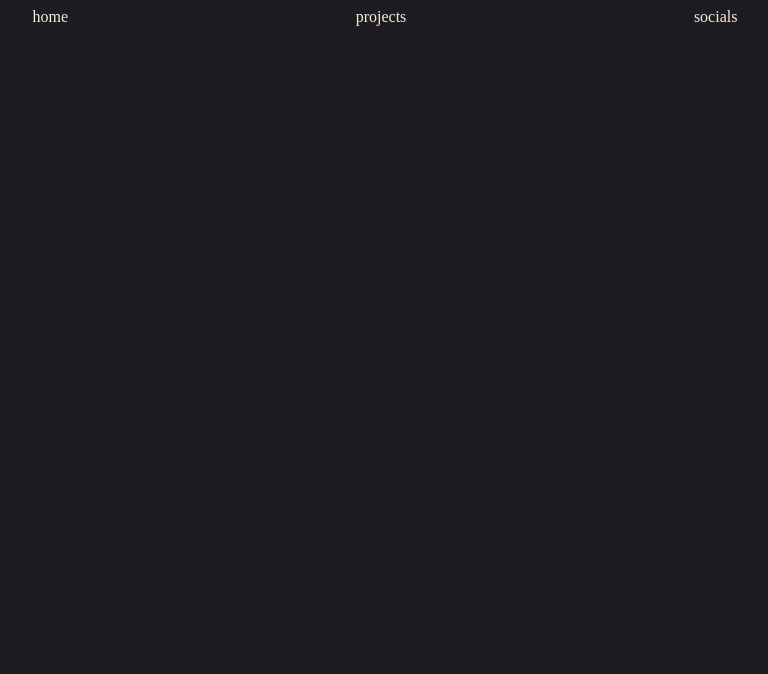
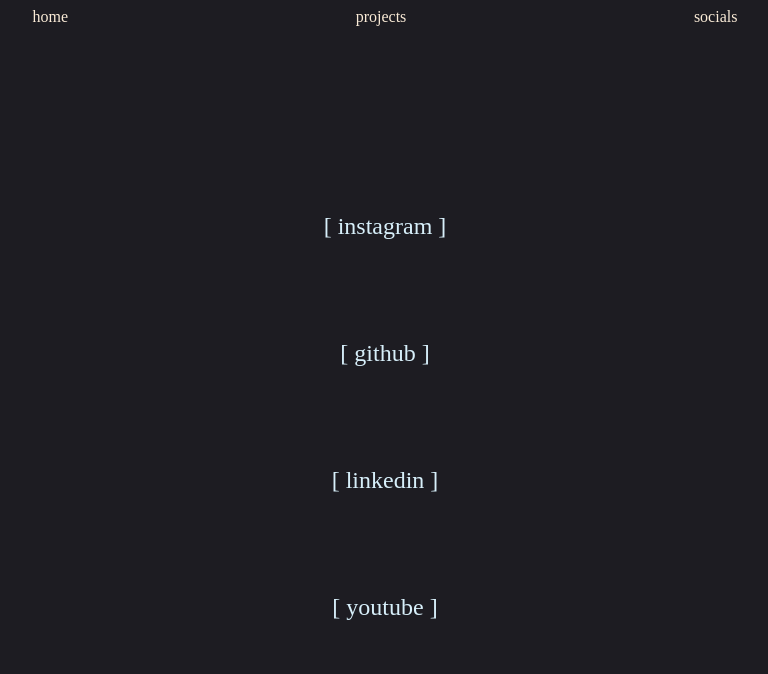
Before and after one commit to ehannhoq/ehannhoq.github.io, a plain HTML site: page socials.html in a window 1280 px wide. Shown: the whole page, without its empty margins (263-1031 px from the left). Drawn offline with Linux system fonts and the light colour scheme.

Commit message:
added socials page

```diff
--- a/socials.html
+++ b/socials.html
@@ -17,7 +17,12 @@
         </header>
 
         <div>
-
+            <section class="flex flex-col align-center">
+                <a id="social-links" class="external-link" target="_blank" href="https://www.instagram.com/ehann.h/">[ instagram ]</a>
+                <a id="social-links" class="external-link" target="_blank" href="https://github.com/ehannhoq">[ github ]</a>
+                <a id="social-links" class="external-link" target="_blank" href="https://www.linkedin.com/in/ehan-haque-a0400a317/">[ linkedin ]</a>
+                <a id="social-links" class="external-link" target="_blank" href="https://www.youtube.com/@ehann.n">[ youtube ]</a>
+            </section>
         </div>
 
         <footer>
--- a/style.css
+++ b/style.css
@@ -7,6 +7,10 @@ h1, h2, h3, h4, h5, h6, p {
     color: #faebd7;
     margin:0;
     padding: 0;
+}
+
+img {
+    object-fit: cover;
 }
 
 .overflow-hidden {
@@ -98,6 +102,7 @@ h1, h2, h3, h4, h5, h6, p {
     background-color: #111015;
 }
 
-img {
-    object-fit: cover;
+#social-links {
+    padding: 50px;
+    font-size: x-large  ;
 }
```
